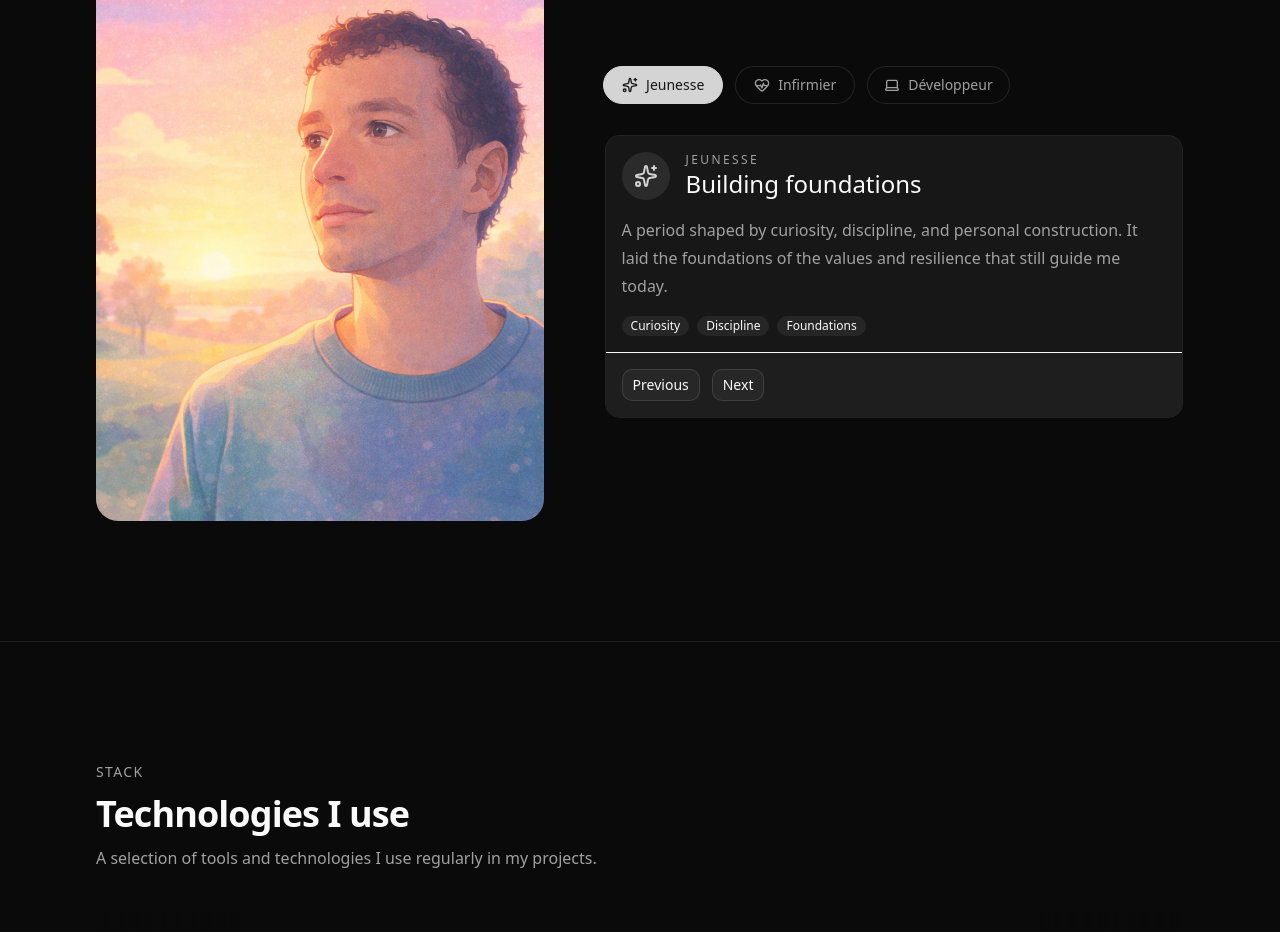
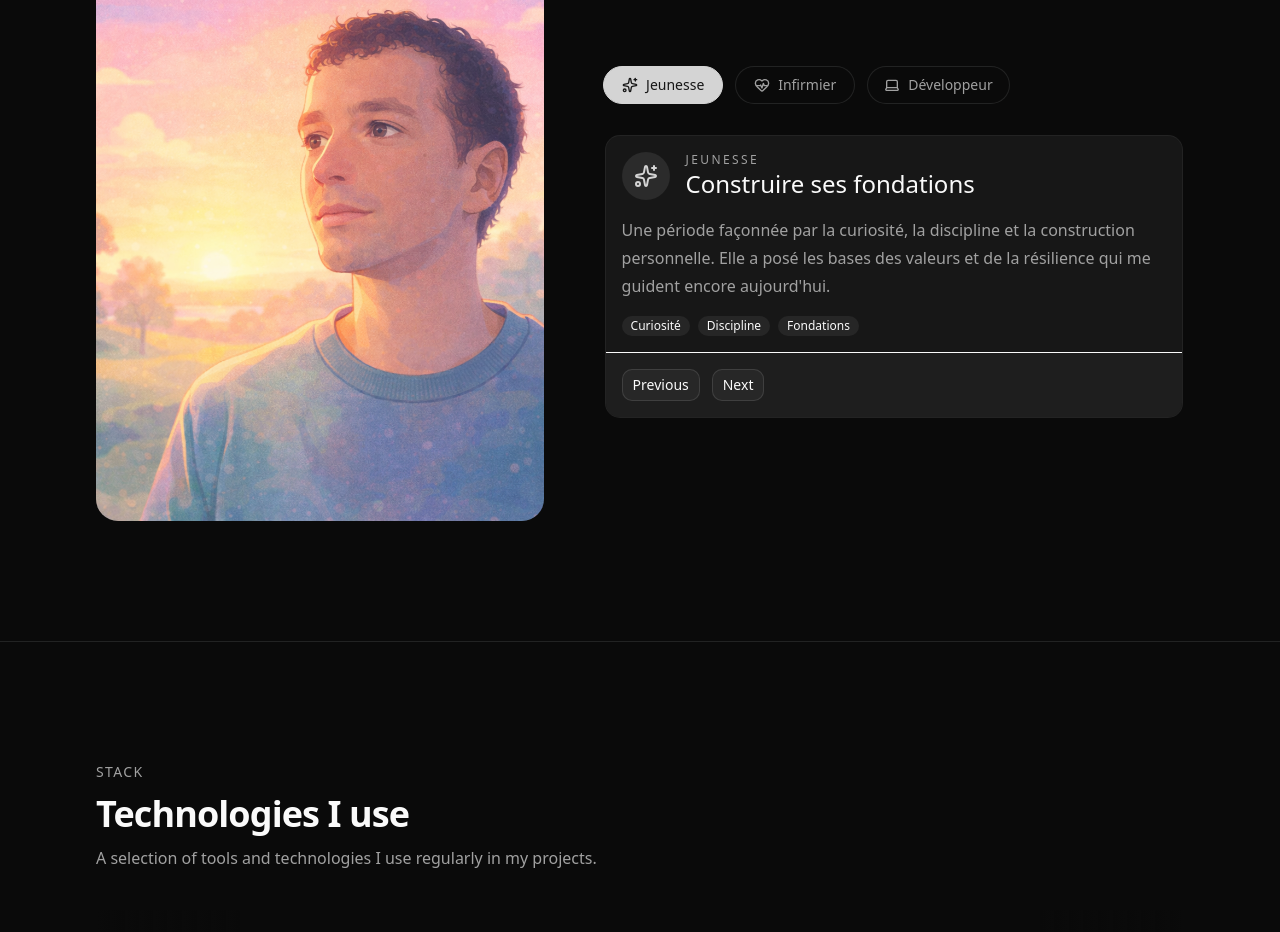
Before and after one commit to WebisBrian/TABART-Brian-Portfolio, a Next.js app: page / in a window 1280 px wide. Shown: the part 908-1840 px from the top of the page. Built offline with nearby package versions, Linux system fonts and the light colour scheme.

Commit message:
Chore: translating in French

```diff
--- a/src/data/journey.ts
+++ b/src/data/journey.ts
@@ -14,31 +14,31 @@ export const journeySteps: JourneyStep[] = [
   {
     id: "youth",
     period: "Jeunesse",
-    title: "Building foundations",
+    title: "Construire ses fondations",
     icon: Sparkles,
     shortDescription:
-      "A period shaped by curiosity, discipline, and personal construction. It laid the foundations of the values and resilience that still guide me today.",
+      "Une période façonnée par la curiosité, la discipline et la construction personnelle. Elle a posé les bases des valeurs et de la résilience qui me guident encore aujourd'hui.",
     image: "/images/youth.png",
-    highlights: ["Curiosity", "Discipline", "Foundations"],
+    highlights: ["Curiosité", "Discipline", "Fondations"],
   },
   {
     id: "nurse",
     period: "Infirmier",
-    title: "Care, responsibility, and teamwork",
+    title: "Soin, responsabilité et travail d'équipe",
     icon: HeartPulse,
     shortDescription:
-      "Working as a nurse taught me calm under pressure, responsibility, and the importance of being useful to others. It strengthened my sense of rigor, teamwork, and service.",
+      "Le métier d'infirmier m'a appris le calme sous pression, la responsabilité et l'importance d'être utile aux autres. Il a renforcé mon sens de la rigueur, du travail en équipe et du service.",
     image: "/images/nurse.png",
-    highlights: ["Responsibility", "Human focus", "Teamwork"],
+    highlights: ["Responsabilité", "Sens humain", "Travail d'équipe"],
   },
   {
     id: "developer",
     period: "Développeur",
-    title: "From care to code",
+    title: "Du soin au code",
     icon: Laptop,
     shortDescription:
-      "Software development became a natural continuation of my need to build useful and durable solutions. Today, I focus on backend engineering, clean architecture, and code quality.",
+      "Le développement logiciel est devenu le prolongement naturel de mon besoin de construire des solutions utiles et durables. Je me concentre aujourd'hui sur le backend, l'architecture propre et la qualité du code.",
     image: "/images/developer.png",
-    highlights: ["Backend", "Architecture", "Code quality"],
+    highlights: ["Backend", "Architecture", "Qualité du code"],
   },
 ]
```
